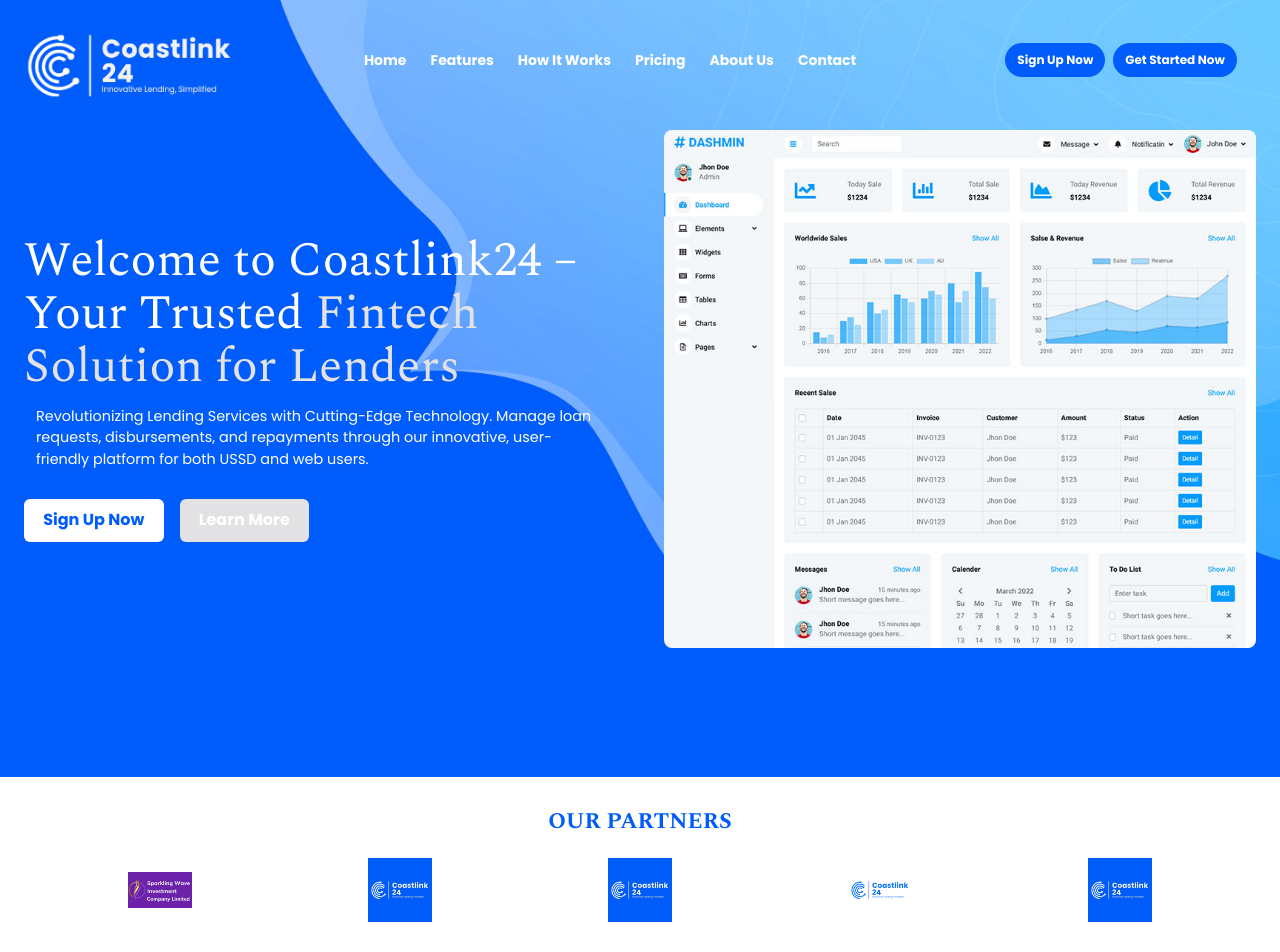
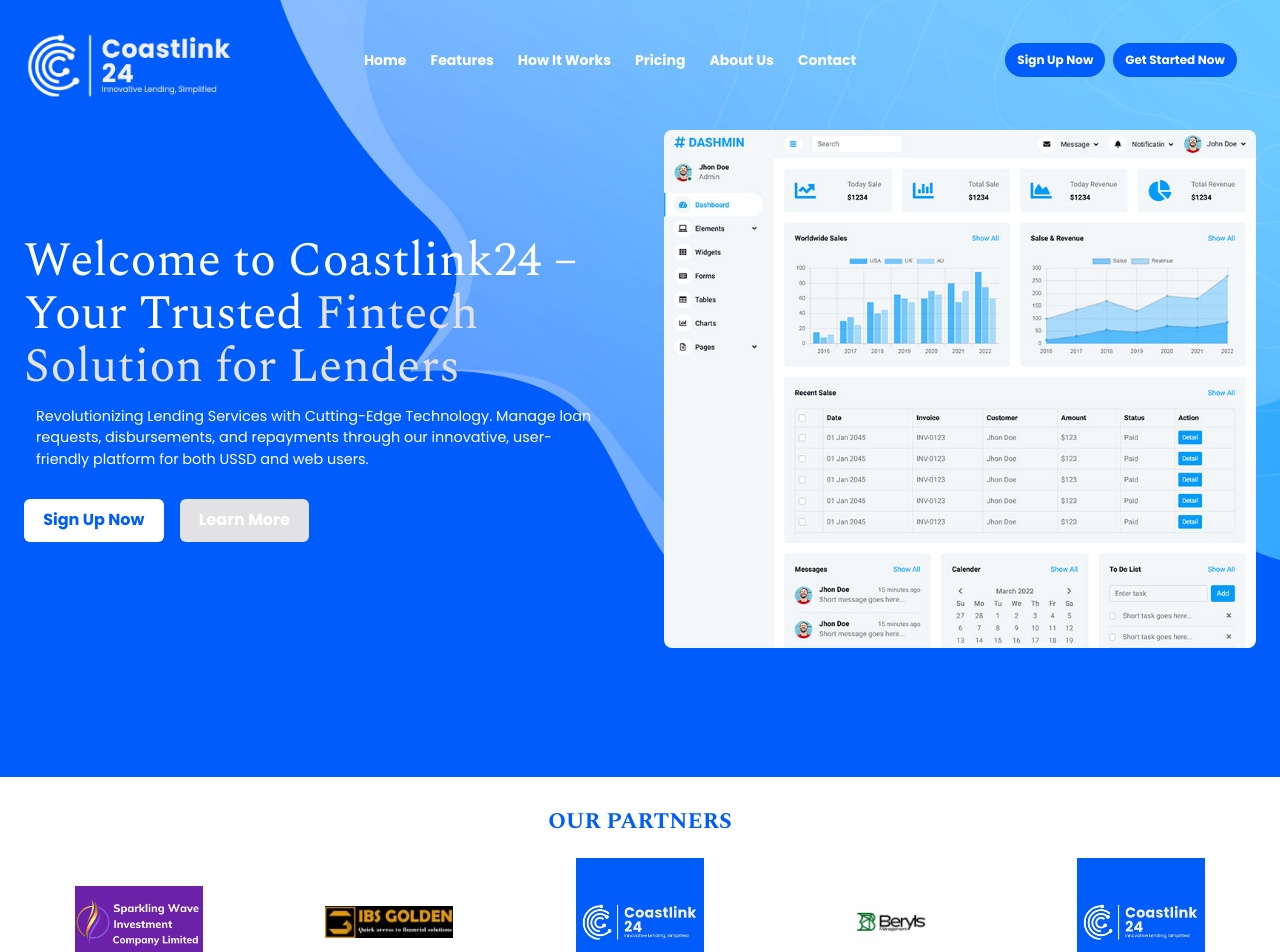
Before and after one commit to Coast-Information-Technology/coastlink24, a Next.js app: page / in a window 1280 px wide. Shown: the top 952 px of the page. Built offline with nearby package versions, Linux system fonts and the light colour scheme.

Commit message:
brands logo update

```diff
--- a/app/page.tsx
+++ b/app/page.tsx
@@ -60,13 +60,14 @@
     </section>
 
       {/* Brand Logo Section */}
-      <section className="section-padding-block py-8 flex flex-col items-center gap-6">
+      <section className="section-padding-block py-8 flex mb-4 flex-col items-center gap-6">
         <h2 className="text-primary headColor tertiary-heading ">OUR PARTNERS</h2>
         <div className={`${carouselStyles.brandCarousel} flex items-center justify-evenly gap-12`}>
           <img src="/partners/logo.webp" alt="..." width={100} height={100} className={`${carouselStyles.carouselImage} bg-purple-800`} />
+          <img src="/partners/brand2.jpeg" alt="logo2" width={50} height={100} className={carouselStyles.carouselImage} />
           <img src="/partners/Coast.jpeg" alt="logo2" width={50} height={100} className={carouselStyles.carouselImage} />
-          <img src="/partners/Coast.jpeg" alt="logo2" width={50} height={100} className={carouselStyles.carouselImage} />
-          <img src="/partners/Coastlink24.png" alt="..." width={50} height={100} className={carouselStyles.carouselImage} />
+          <img src="/partners/brand3.jpeg
+          " alt="..." width={50} height={100} className={carouselStyles.carouselImage} />
           <img src="/partners/Coast.jpeg" alt="logo2" width={50} height={100} className={carouselStyles.carouselImage} />
         </div>
       </section>
--- a/app/styles/carousel.module.css
+++ b/app/styles/carousel.module.css
@@ -1,6 +1,6 @@
 .carouselImage{
-    height: 5%;
-    width: 5%;
+    height: 10%;
+    width: 10%;
     transition: transform 0.3s ease-in-out;
     transform-style: preserve-3d;
 }
```
Also changed, not shown: public/partners/brand2.jpeg (added), public/partners/brand3.jpeg (added).
